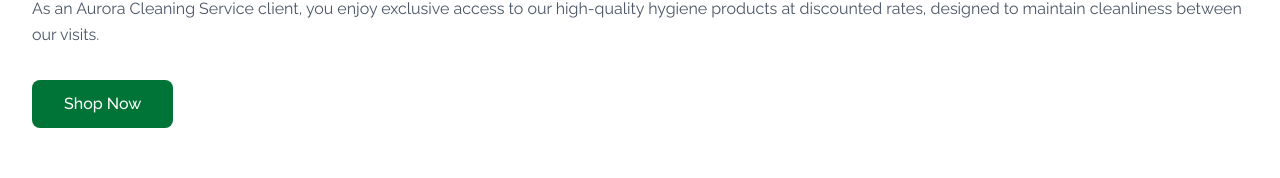
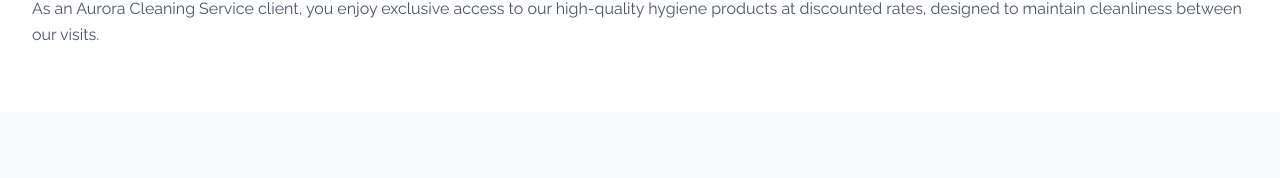
Before and after one commit to theyetilabs/auroraclean_landing-page, a Next.js app: page /products in a window 1280 px wide. Shown: the part 244-422 px from the top of the page. Built offline with nearby package versions, Linux system fonts and the light colour scheme.

Commit message:
Update ProductsHero.tsx

```diff
--- a/src/components/products/ProductsHero.tsx
+++ b/src/components/products/ProductsHero.tsx
@@ -23,13 +23,7 @@
             our high-quality hygiene products at discounted rates, designed to
             maintain cleanliness between our visits.
           </p>
-          <motion.button
-            whileHover={{ scale: 1.05 }}
-            whileTap={{ scale: 0.95 }}
-            className="mt-8 bg-[#007436] text-white px-8 py-3 rounded-md font-medium hover:bg-yellow-500 transition-colors duration-300"
-          >
-            Shop Now
-          </motion.button>
+
         </motion.div>
       </div>
     </div>
```
